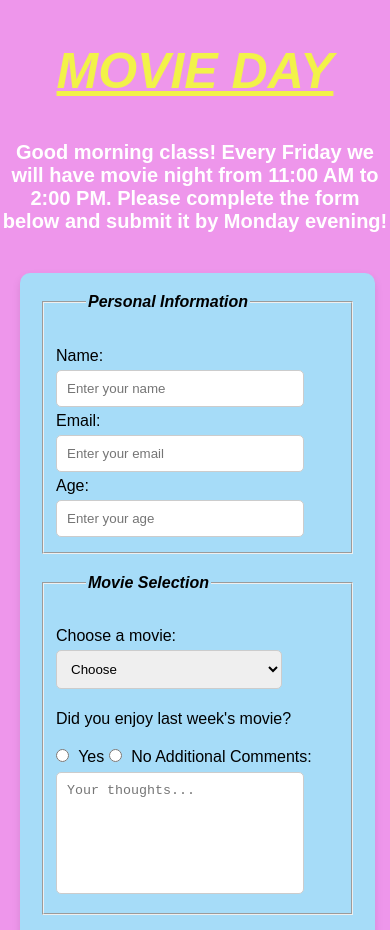
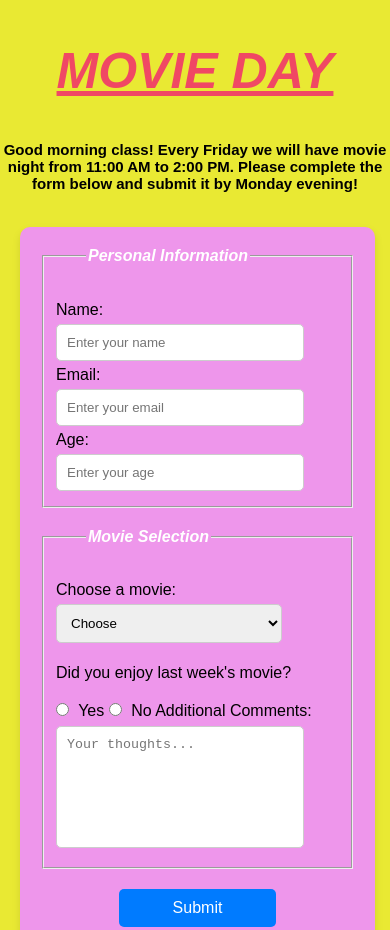
Before and after one commit to DerrickSimilien/Survey-Form, a plain HTML site: page index.html in a window 390 px wide. Shown: the top 930 px of the page. Drawn offline with Linux system fonts and the light colour scheme; a script that the page names is missing.

Commit message:
Initialized git repository

```diff
--- a/style.css
+++ b/style.css
@@ -139,10 +139,42 @@ select {
 
     form {
         width: 90%;
+        background-color: #ee96eb;
     }
 
     .form-container {
         flex-direction: column;
         align-items: center;
     }
+
+    #description {
+        font-size: 15px;
+        color: black;
+    }
+
+    body {
+        background:rgb(166, 220, 248);
+    }
+
+    legend {
+        color: white;
+    }
+
+    #title {
+        color: rgb(247, 247, 11)
+    }
 }
+
+@media (max-width: 768px) {
+    body {
+        background-color: #e9e933;
+    }
+
+    #title {
+        color: rgb(240, 72, 100)
+    }
+
+    #description {
+        color: black;
+    }
+}
```
